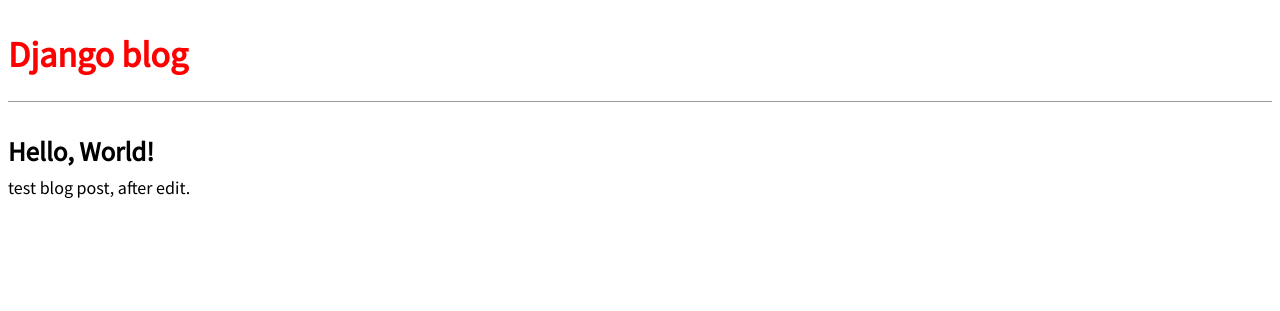
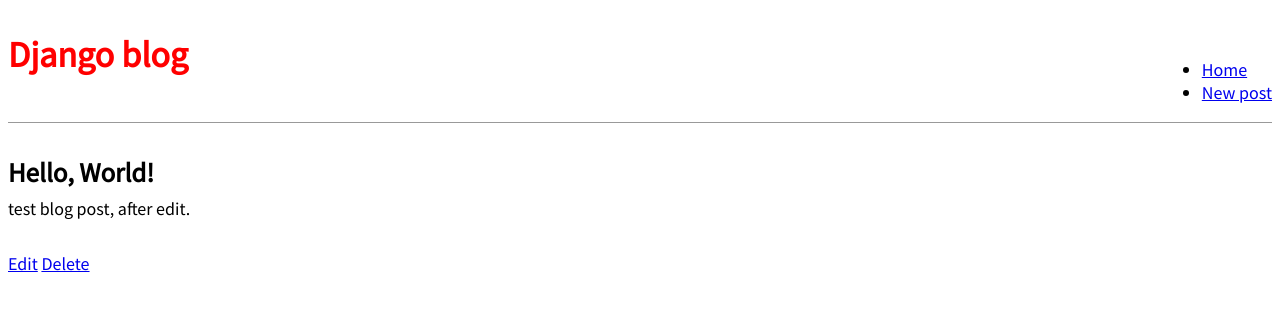
Before and after one commit to copyrightissue/blog, a Django app: page /post/1/ in a window 1280 px wide. Shown: the top 311 px of the page. Run offline with Django 4.2, Linux system fonts and the light colour scheme; data comes from the database, SQL or seed files in the repository; both versions use the stored data as it was after the commit.

Commit message:
added CRUD model

```diff
--- a/blog/templates/base.html
+++ b/blog/templates/base.html
@@ -9,7 +9,14 @@ rel="stylesheet">
 </head>
 <body>
 <header>
-<h1><a href="{% url 'home' %}">Django blog</a></h1>
+    <div class="nav-left">
+        <h1><a href="{% url 'home' %}">Django blog</a></h1>
+    </div>
+    <div class="nav-right">
+        <ul>
+            <li><a href="{% url 'home' %}">Home</a></li>
+            <li><a href="{% url 'post_new' %}">New post</a></li>
+        </ul>
 </header>
 <div>
 {% block content %}
--- a/blog/templates/post_detail.html
+++ b/blog/templates/post_detail.html
@@ -5,4 +5,7 @@
 <h2>{{ post.title }}</h2>
 <p>{{ post.body }}</p>
 </div>
+
+<a href="{% url 'post_edit' post.pk %}">Edit</a>
+<a href="{% url 'post_delete' post.pk %}">Delete</a>
 {% endblock content %}
--- a/blog/urls.py
+++ b/blog/urls.py
@@ -1,8 +1,11 @@
 # blog/urls.py
 from django.urls import path
-from .views import BlogListView, BlogDetailView
+from .views import BlogListView, BlogDetailView, BlogCreateView, BlogUpdateView, BlogDeleteView
 
 urlpatterns = [
+    path("post/new/", BlogCreateView.as_view(), name="post_new"),
     path("post/<int:pk>/", BlogDetailView.as_view(), name="post_detail"),
+    path("post/<int:pk>/edit/", BlogUpdateView.as_view(), name="post_edit"),
+    path("post/<int:pk>/delete/", BlogDeleteView.as_view(), name="post_delete"),
     path("", BlogListView.as_view(), name="home"),
 ]
--- a/blog/views.py
+++ b/blog/views.py
@@ -1,6 +1,8 @@
 # blog/views.py
 from django.views.generic import ListView, DetailView
+from django.views.generic.edit import CreateView, UpdateView, DeleteView
 from .models import Post
+from django.urls import reverse_lazy
 
 
 class BlogListView(ListView):
@@ -11,3 +13,21 @@ class BlogListView(ListView):
 class BlogDetailView(DetailView):
     model = Post
     template_name = "post_detail.html"
+
+
+class BlogCreateView(CreateView):
+    model = Post
+    template_name = "post_new.html"
+    fields = "__all__"
+
+
+class BlogUpdateView(UpdateView):
+    model = Post
+    template_name = "post_edit.html"
+    fields = ["title", "body"]
+
+
+class BlogDeleteView(DeleteView):
+    model = Post
+    template_name = "post_delete.html"
+    success_url = reverse_lazy("home")
```
Also changed, not shown: blog/templates/post_delete.html (added, +11 -0 lines), blog/templates/post_edit.html (added, +10 -0 lines), blog/templates/post_new.html (added, +9 -0 lines), blog/tests.py (+26 -0 lines), blog/migrations/0001_initial.py, db.sqlite3.
